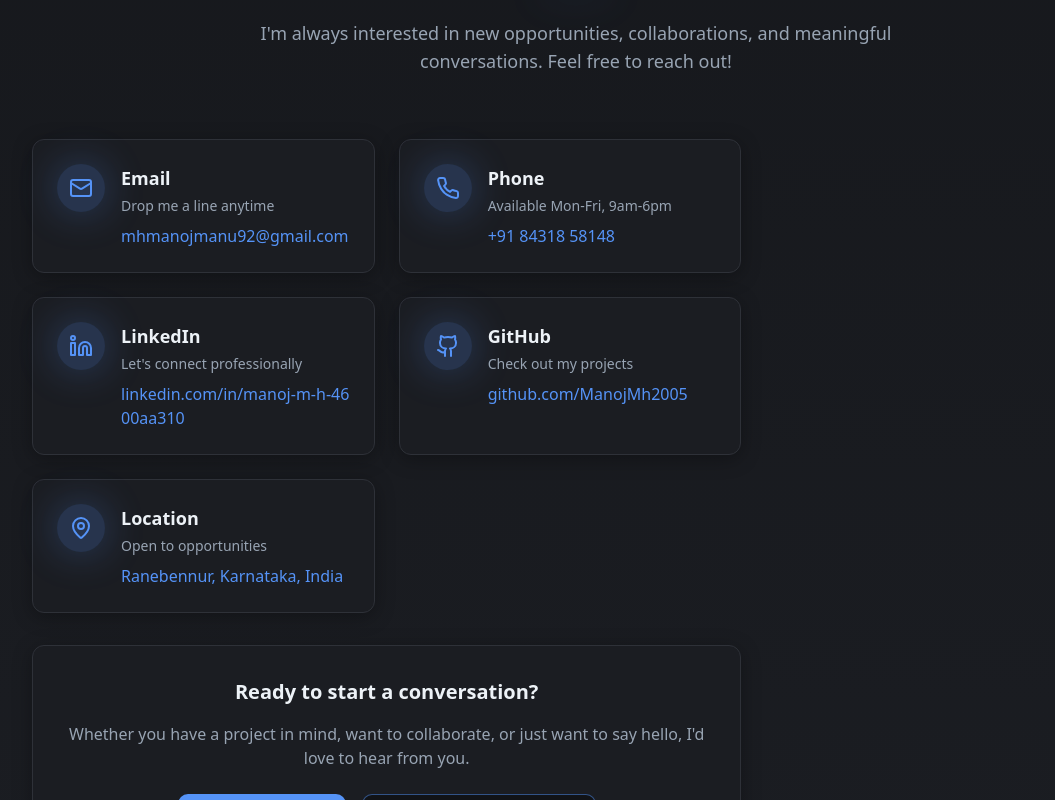
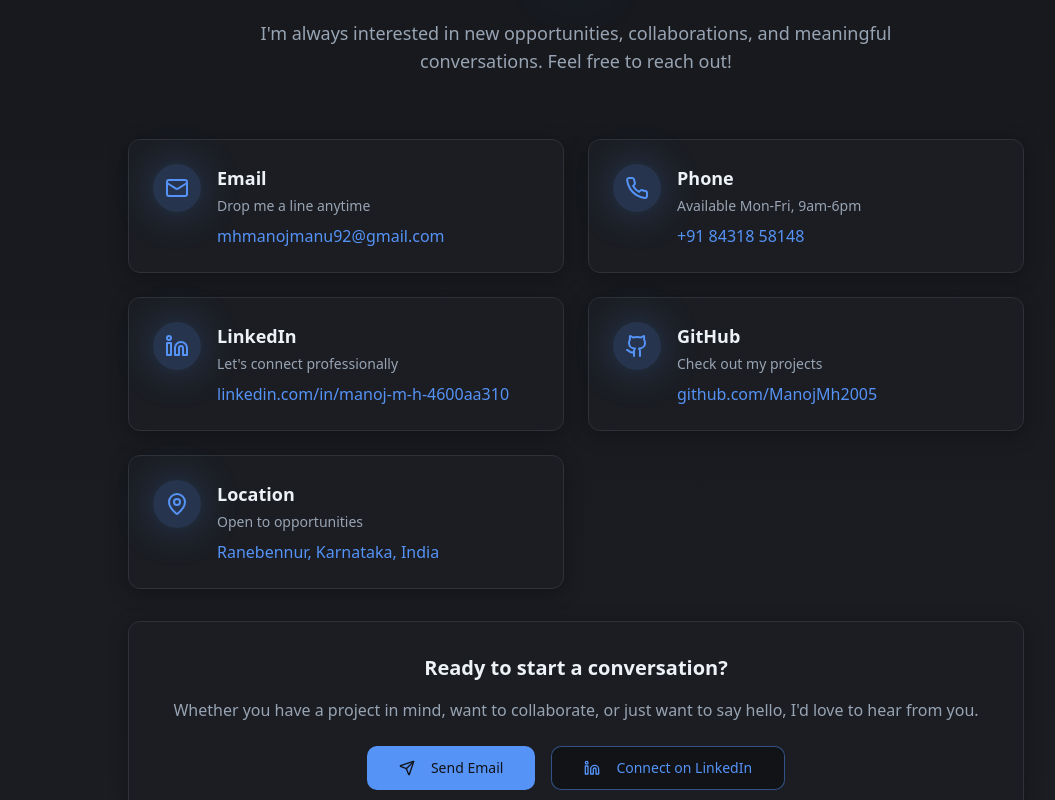
Before and after one commit to ManojMh2005/week1_portfoliowebsitemmh, a React (Vite) app: page / in a window 1280 px wide. Shown: the part 6960-7760 px from the top of the page, without its empty margins (64-1119 px from the left). Built offline with nearby package versions, Linux system fonts and the light colour scheme; the HTML template or start-up script is replaced by a standard one.

Commit message:
Update hero and remove sections
Co-authored-by: ManojMh2005 <151895010+ManojMh2005@users.noreply.github.com>

```diff
--- a/src/components/ContactSection.tsx
+++ b/src/components/ContactSection.tsx
@@ -40,7 +40,7 @@ const ContactSection = () => {
     }
   ];
 
-  const interests = ["Music Listening", "Cricket", "Movies"];
+
 
   return (
     <section id="contact" className="py-20 section-gradient relative">
@@ -56,9 +56,9 @@ const ContactSection = () => {
           </p>
         </div>
 
-        <div className="grid lg:grid-cols-3 gap-12">
+        <div className="max-w-4xl mx-auto">
           {/* Contact Information */}
-          <div className="lg:col-span-2">
+          <div>
             <div className="grid md:grid-cols-2 gap-6">
               {contactInfo.map((contact, index) => (
                 <div
```
